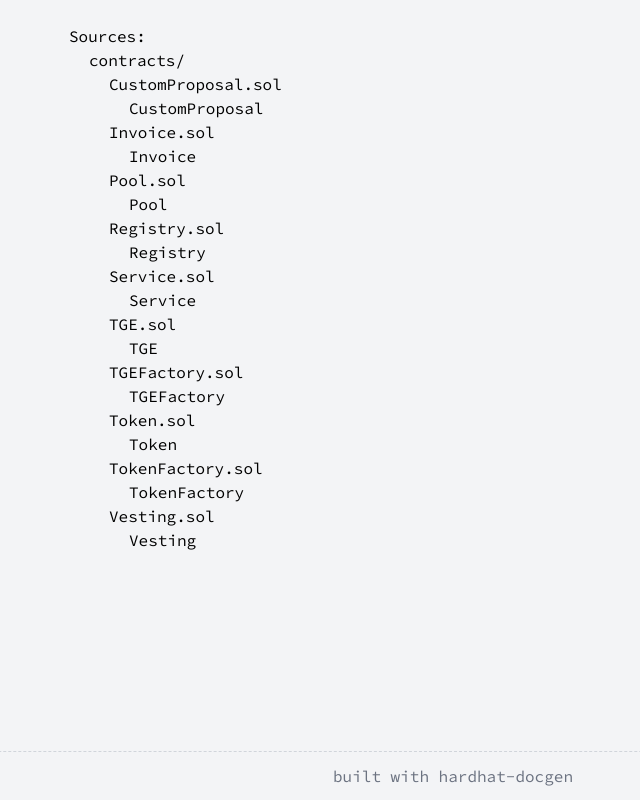
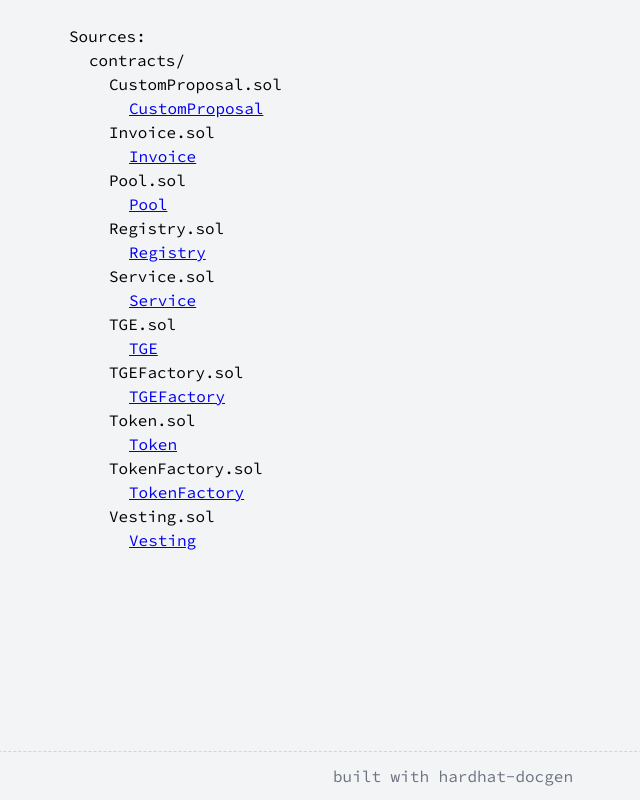
Before and after one commit to CompanyDAO/protocol-contracts, a website: page docs/index.html in a window 1280 px wide. Shown: the whole page, without its empty margins (187-827 px from the left). Drawn offline with nearby package versions, Linux system fonts and the light colour scheme.

Commit message:
Update index.html

```diff
--- a/docs/index.html
+++ b/docs/index.html
@@ -1 +1 @@
-<!doctype html><html lang="en"><head><meta charset="utf-8"><title>Hardhat Docgen</title><link href="https://unpkg.com/tailwindcss@^2/dist/tailwind.min.css" rel="stylesheet"><script defer="defer" src="main.js"></script></head><body><div id="app"></div></body></html>
+<!doctype html><html lang="en"><head><meta charset="utf-8"><title>Hardhat Docgen</title><link href="https://unpkg.com/tailwindcss@^2/dist/tailwind.min.css" rel="stylesheet"><script defer="defer" src="main.js"></script><style>a { color: -webkit-link; cursor: pointer; text-decoration: underline;}</style></head><body><div id="app"></div></body></html>
```
